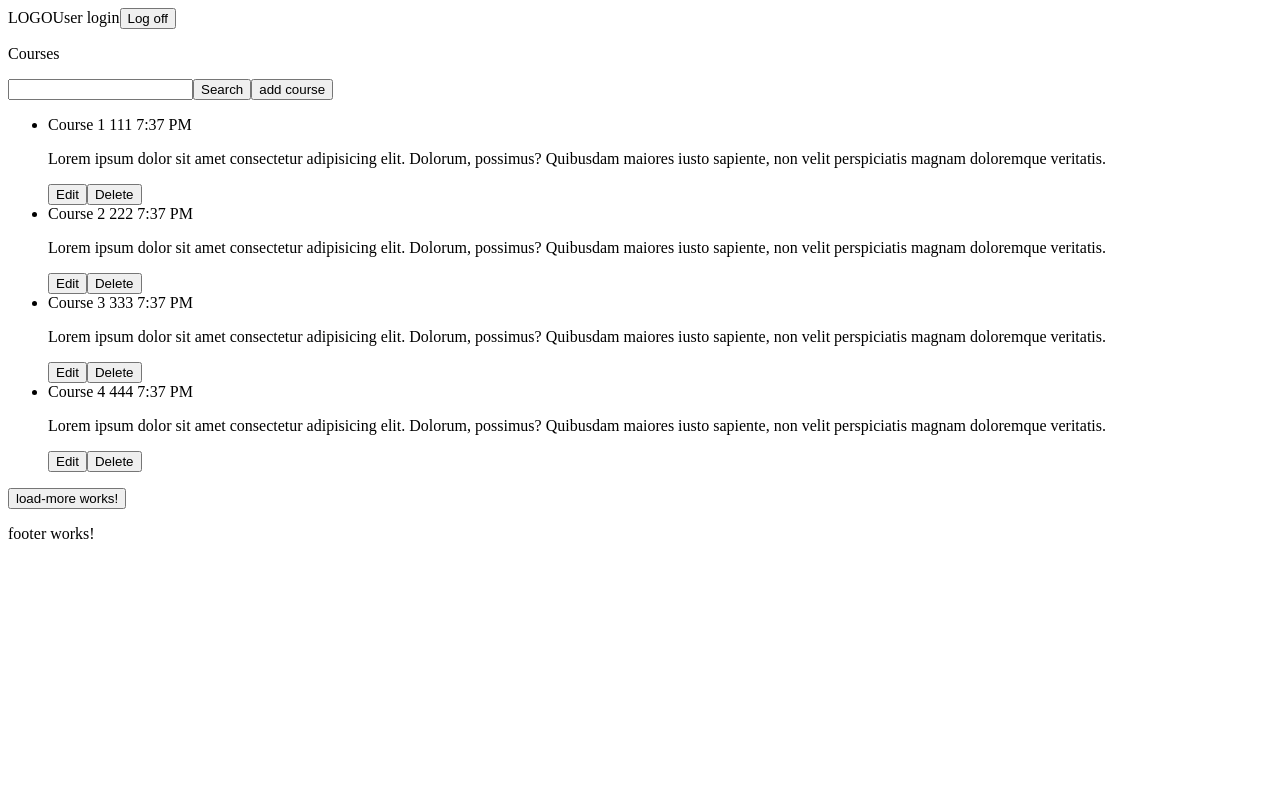
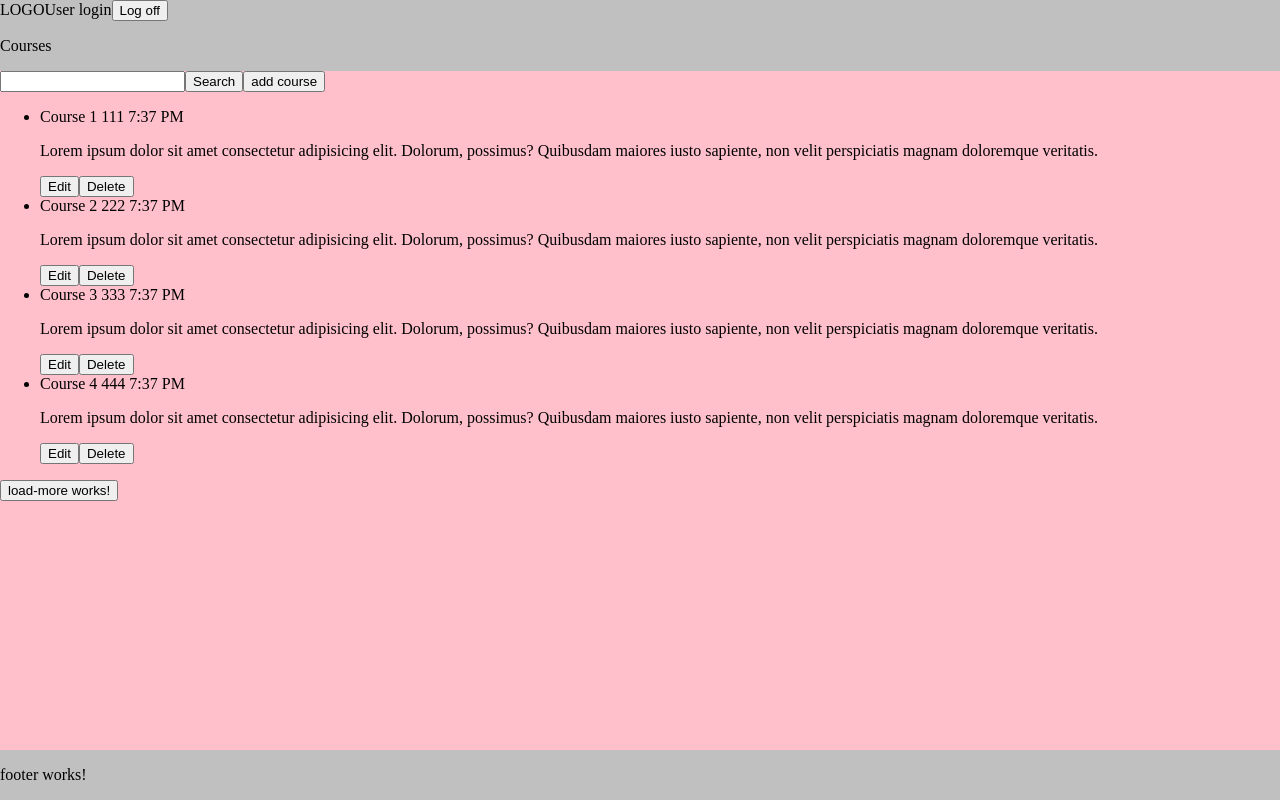
Before and after one commit to olegkoleda/angular-app, an Angular app in the folder courses-app/: page /courses in a window 1280 px wide. Built offline with nearby package versions, Linux system fonts and the light colour scheme.

Commit message:
courses-app: feature - implemented sticky footer and header

```diff
--- a/courses-app/src/app/app.component.html
+++ b/courses-app/src/app/app.component.html
@@ -1,3 +1,13 @@
-<app-header></app-header>
-<router-outlet></router-outlet>
-<app-footer></app-footer>
+<div class="wrapper">
+  <header>
+    <app-header></app-header>
+  </header>
+
+  <main>
+    <router-outlet></router-outlet>
+  </main>
+
+  <footer>
+    <app-footer></app-footer>
+  </footer>
+</div>
--- a/courses-app/src/app/app.component.scss
+++ b/courses-app/src/app/app.component.scss
@@ -0,0 +1,15 @@
+.wrapper {
+  height: 100%;
+  display: flex;
+  flex-direction: column;
+}
+
+header, footer {
+  background: silver;
+}
+
+main {
+  flex: 1;
+  overflow: auto;
+  background: pink;
+}
--- a/courses-app/src/app/footer/footer.component.html
+++ b/courses-app/src/app/footer/footer.component.html
@@ -1,5 +1,3 @@
-<footer>
-  <p>
-    footer works!
-  </p>
-</footer>
+<p>
+  footer works!
+</p>
--- a/courses-app/src/app/header/header.component.html
+++ b/courses-app/src/app/header/header.component.html
@@ -1,7 +1,6 @@
-<header>
+<div>
   <span>LOGO</span>
   <span>User login</span>
   <button>Log off</button>
-</header>
-
+</div>
 <app-breadcrumbs></app-breadcrumbs>
--- a/courses-app/src/styles.scss
+++ b/courses-app/src/styles.scss
@@ -1 +1,5 @@
 /* You can add global styles to this file, and also import other style files */
+html, body {
+  height: 100%;
+  margin: 0;
+}
```
